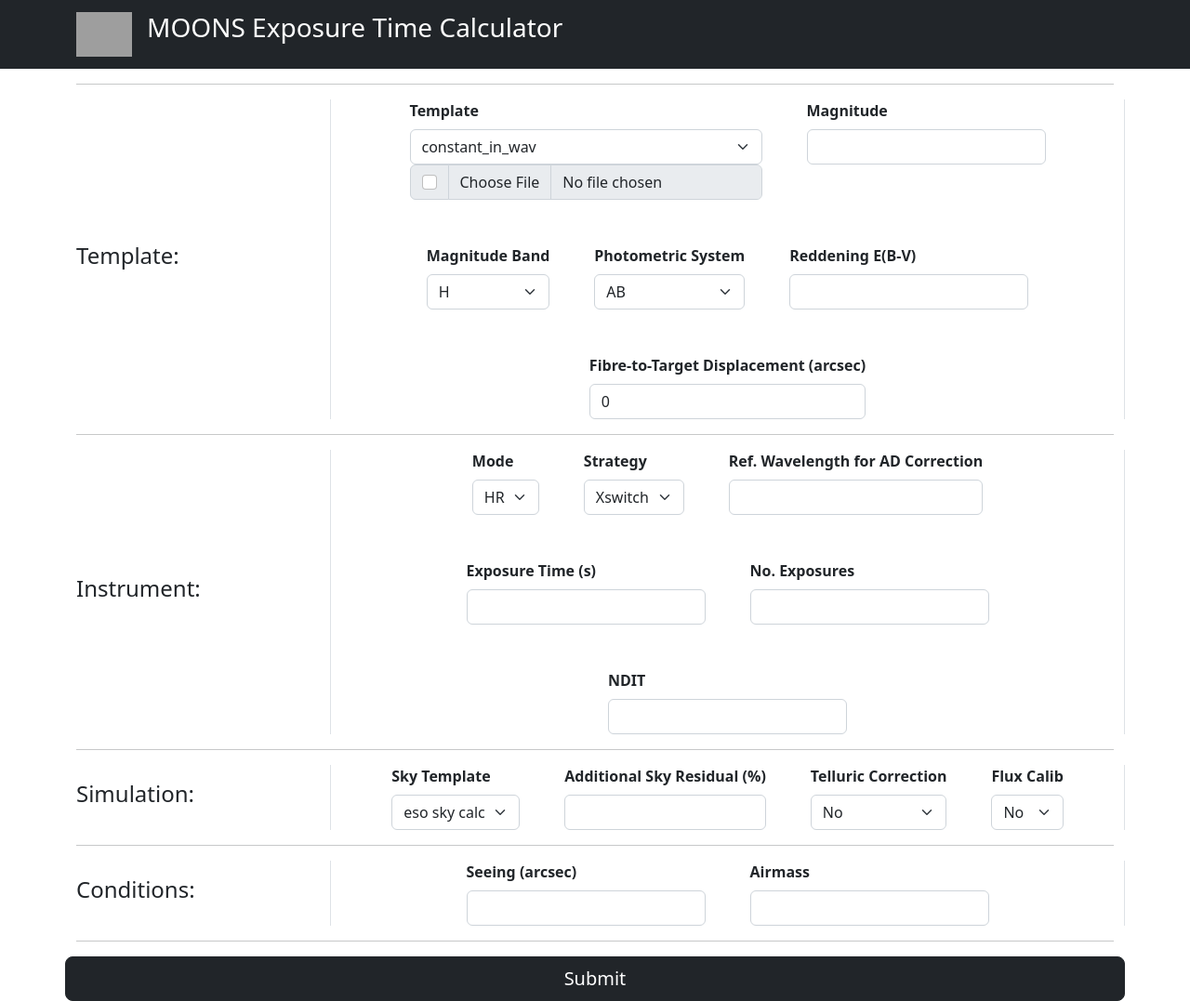
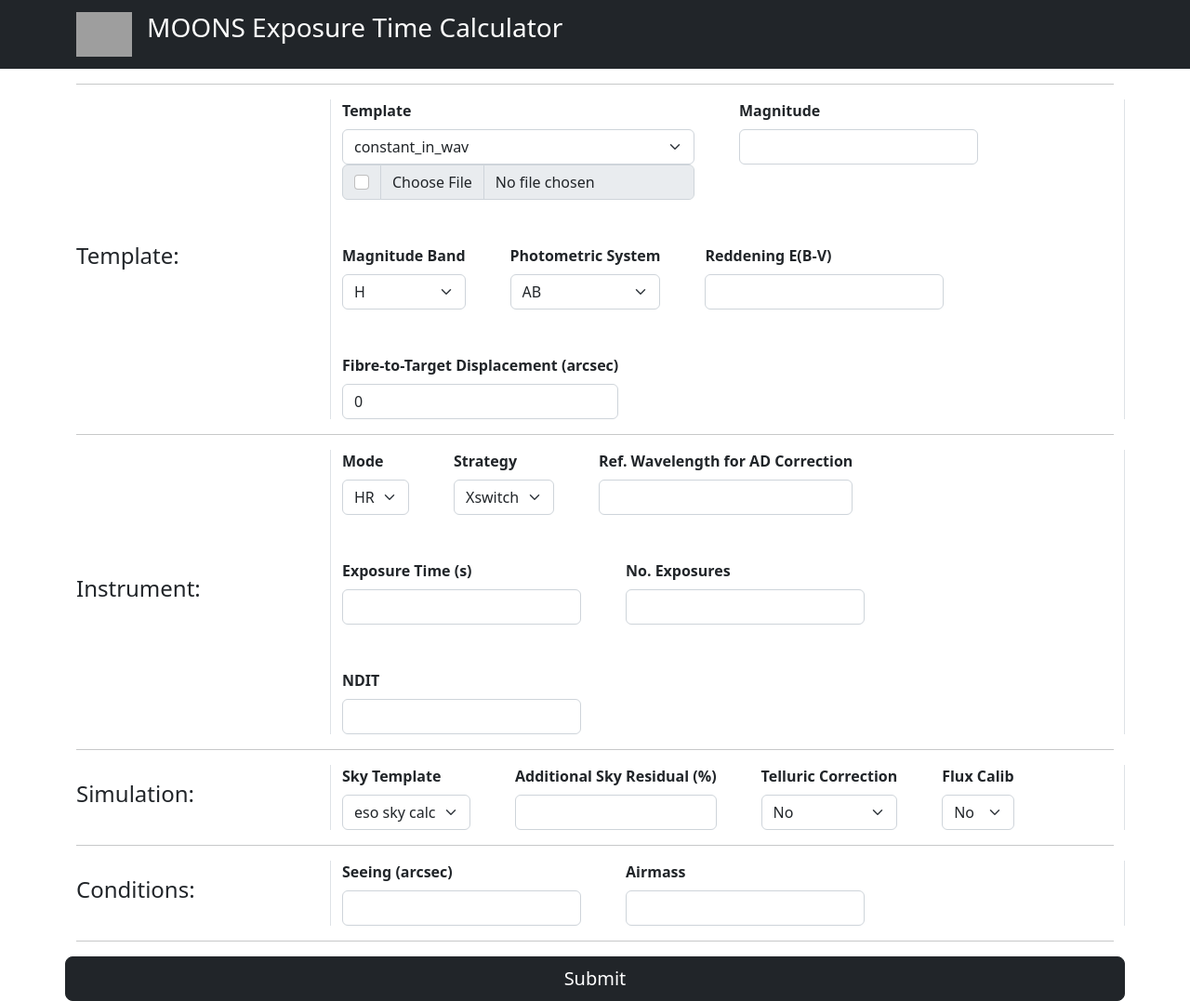
Before and after one commit to breenci/MOONS_ETC, a Flask app: page / in a window 1280 px wide. Shown: the whole page at 93% size. Run offline with Flask 2, Linux system fonts and the light colour scheme; some libraries are stand-ins or nearby versions; grey boxes are pictures that could not be loaded.

Commit message:
Left align fields

```diff
--- a/app/templates/form.html
+++ b/app/templates/form.html
@@ -11,7 +11,7 @@
                 <h4>Template:</h4>
             </div>
             <div class="col-9 border-start border-end">
-                <div class="row justify-content-center gy-5 gx-5">
+                <div class="row gy-5 gx-5">
                     <div class="col-auto">
                         {{ render_field(form.template_name, disabled=form.template_type.data) }}
                         <div class="input-group">
@@ -54,7 +54,7 @@
                 <h4>Instrument:</h4>
             </div>
             <div class="col-9 border-start border-end">
-                <div class="row gy-5 gx-5 justify-content-center">
+                <div class="row gy-5 gx-5">
                     <div class="col-auto">
                         {{ render_field(form.moons_mode) }}
                     </div>
@@ -82,7 +82,7 @@
                 <h4>Simulation:</h4>
             </div>
             <div class="col-9 border-start border-end">
-                <div class="row gy-5 gx-5 justify-content-center">
+                <div class="row gy-5 gx-5">
                     <div class="col-auto">
                         {{ render_field(form.sky_template) }}
                     </div>
@@ -104,7 +104,7 @@
                 <h4>Conditions:</h4>
             </div>
             <div class="col-9 border-start border-end">
-                <div class="row gx-5 gx-5 justify-content-center">
+                <div class="row gx-5 gx-5">
                     <div class="col-auto">
                         {{ render_field(form.seeing) }}
                     </div>
@@ -115,7 +115,7 @@
             </div>
         </div>
         <hr>
-        <div class="row justify-content-center">
+        <div class="row">
             {{ form.submit(class="btn btn-dark btn-lg", type="submit") }}
         </div>
     </form>
```
